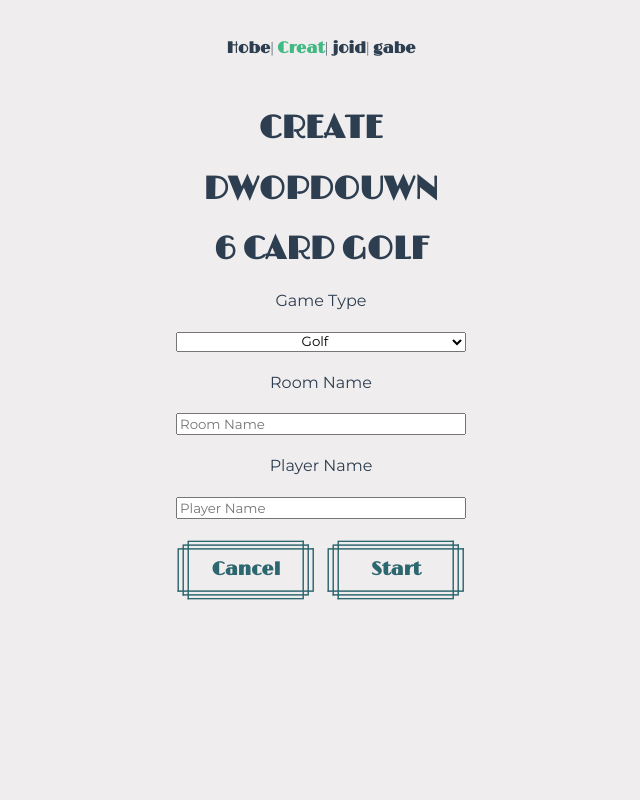
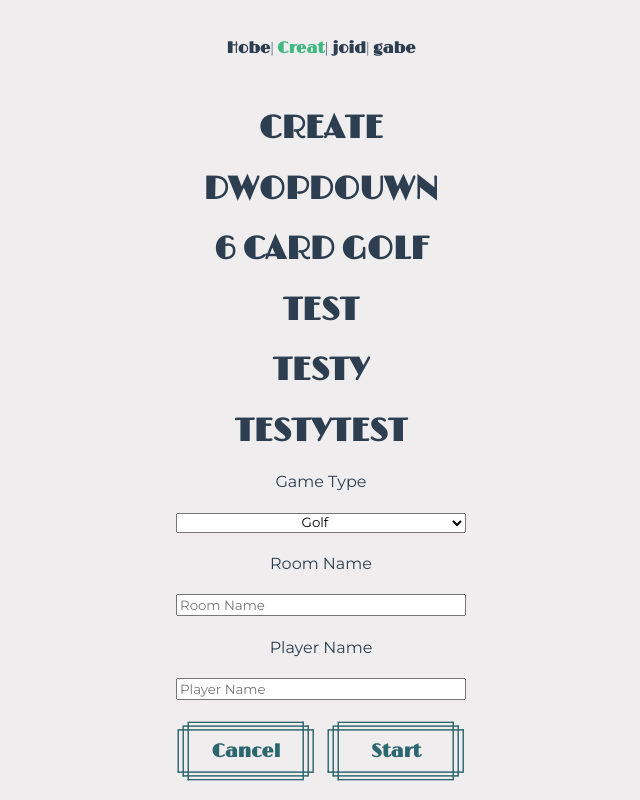
Before and after one commit to cardo-app/cardo, a Vue app: page /create in a window 1280 px wide. Shown: the whole page, without its empty margins (319-959 px from the left). Built offline with nearby package versions, Linux system fonts and the light colour scheme.

Commit message:
computed made for dropdown

```diff
--- a/src/components/DropDown.vue
+++ b/src/components/DropDown.vue
@@ -1,7 +1,7 @@
 <template>
 <div>
     <h1>DWOPDOUWN</h1>
-    <div  v-for="game in games">
+    <div v-for="game in games">
         <h1>{{game}}</h1>
     </div>
 </div>
--- a/src/views/Create.vue
+++ b/src/views/Create.vue
@@ -143,16 +143,30 @@
 import DropDown from '../components/DropDown.vue'
 export default {
   name: "Create",
+
   components: {
     DropDown
   },
+
   data(){
-    return {
-      games: [
-        "6 Card Golf"
-      ]
+    return{
+      games: ["6 Card Golf","test","testy","testyTest"],
+      test: 1
+    }
+
+  },
+
+  computed: {
+    selected:{
+      get: function(){
+      return this.games.findIndex(val => val ==="test")
+      },
+      set: function(game){
+        return this.games.findIndex('test')
+      }
     }
   },
+
   methods: {
 
   }
```
